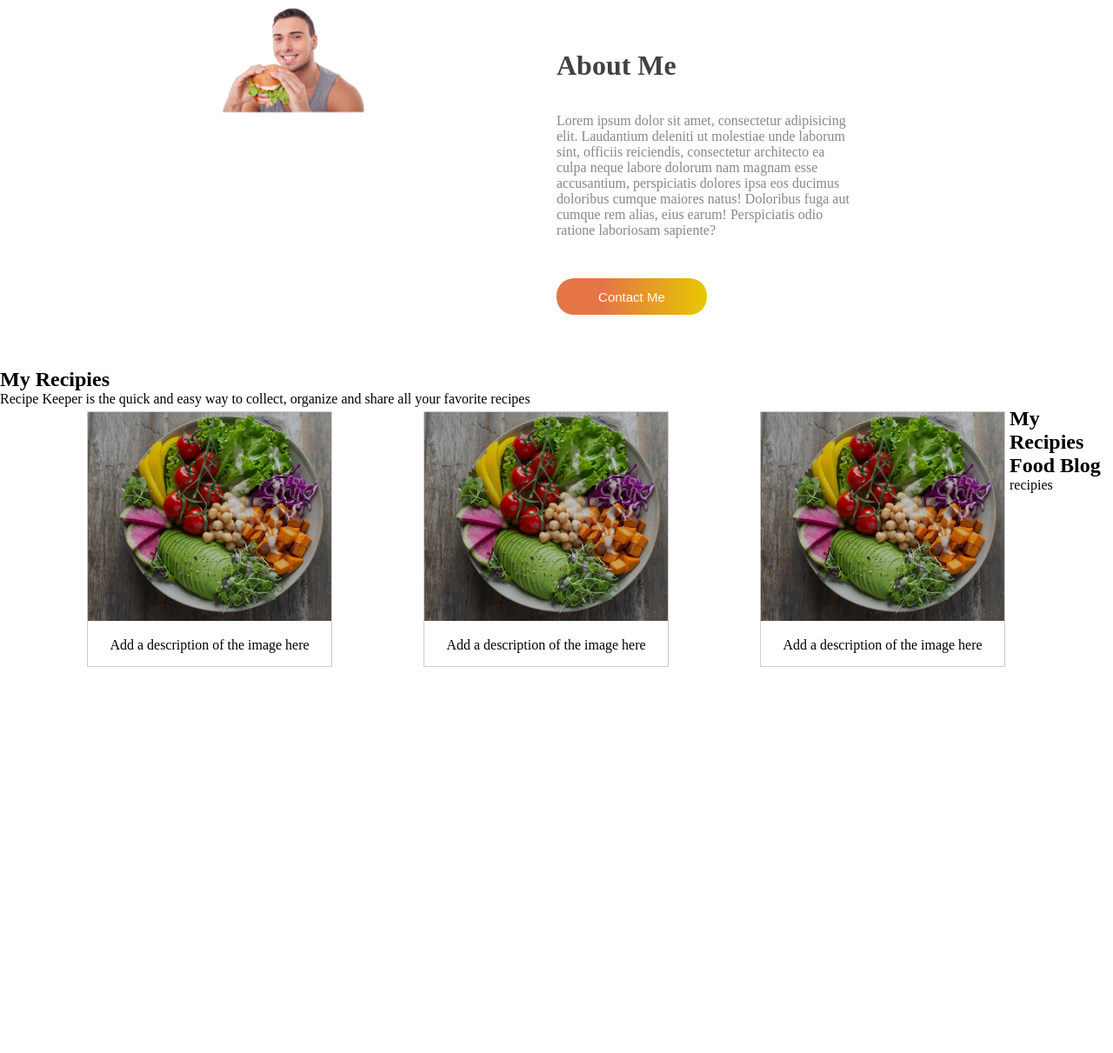
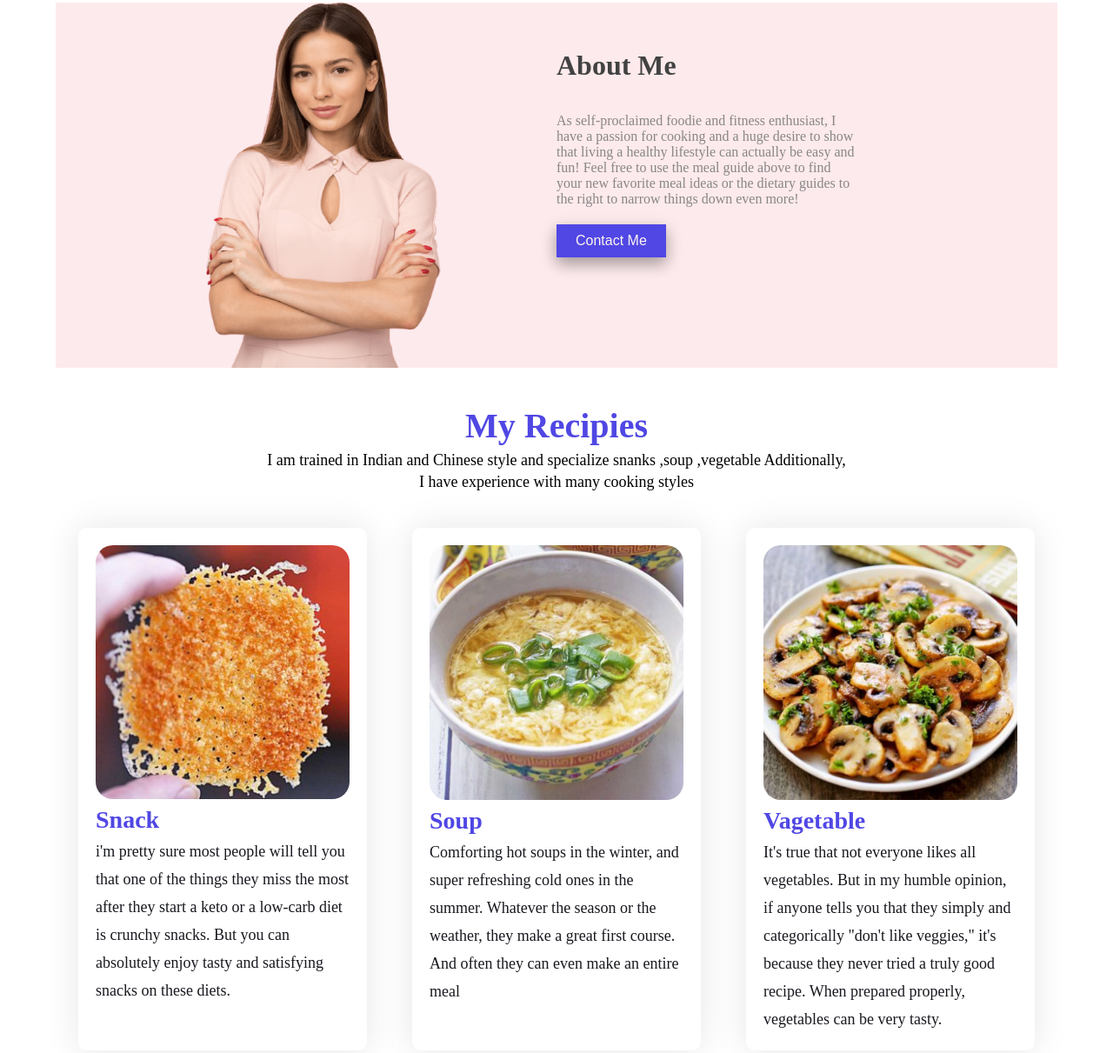
Before and after one commit to mahfuzmahadi/food-blog, a plain HTML site: page index.html in a window 1280 px wide. Shown: the part 427-1638 px from the top of the page at 87% size. Before the commit the page ends 1199 px from the top, so only its background shows below. Drawn offline with Linux system fonts and the light colour scheme.

Commit message:
all added

```diff
--- a/index.html
+++ b/index.html
@@ -17,54 +17,57 @@
                 <p style="color: #898686;">
                     Images you don't need a diet because we provide <br> Healthy and delicious food for you
                 </p>
-                <button class="orderBtn">Order Food</button>
+                <button class="button"><a href="www.facebook.com" style="color: seashell;text-decoration: none;">Order Now</a></button>
             </div>
             <div class="topRight">
-                <img src="images/male/31602633-happy-man-with-unhealthy-burger-sandwich-in-hand-get-ready-to-eat-isolated-on-a-white-background-fas-removebg-preview.png" alt="">
+                <img src="images/male/boyburger.png" alt="">
             </div>
         </div>
         <div class="bottomSection">
             <div class="bottomLeft">
-                <img src="images/male/attractive-man-eating-hamburger-he-260nw-310832510-removebg-preview.png" alt="">
+                <img style="height: 420px;width: 270px;" src="images/female/Person Image.png" alt="">
             </div>
             <div class="bottomRight">
                 <br><br><br>
                 <h1 style="color: #424242;">About Me</h1>
                 <br><br>
                 <div class="PersonDetails">
-                    <p style="color: #898686;">Lorem ipsum dolor sit amet, consectetur adipisicing elit. Laudantium deleniti ut molestiae unde
-                        laborum sint, officiis reiciendis, consectetur architecto ea culpa neque labore dolorum nam
-                        magnam esse accusantium, perspiciatis dolores ipsa eos ducimus doloribus cumque maiores natus!
-                        Doloribus fuga aut cumque rem alias, eius earum! Perspiciatis odio ratione laboriosam sapiente?
+                    <p style="color: #898686;">As self-proclaimed foodie and fitness enthusiast, I have a passion for cooking and a huge desire to show that living a healthy lifestyle can actually be easy and fun!  Feel free to use the meal guide above to find your new favorite meal ideas or the dietary guides to the right to narrow things down even more!
                     </p>
                 </div>
-                <button class="orderBtn">Contact Me</button>
+                <button class="button"><a href="www.facebook.com" style="color: seashell;text-decoration: none;">Contact Me</a></button>
             </div>
         </div>
     </div>
-  <section class="recipies">
-      <h1>My Recipies</h1>
-      <p>Recipe Keeper is the quick and easy way to collect, organize and share all your favorite recipes</p>
-      <div class="foods">
-        <img src="images/food/Project Cover5.png" alt="Cinque Terre" width="600" height="400">
-      <div class="desc">Add a description of the image here</div>
-    </div>
-
-    <div class="foods">
-        <img src="images/food/Project Cover5.png" alt="Forest" width="600" height="400">
-      <div class="desc">Add a description of the image here</div>
-    </div>
-
-    <div class="foods">
-        <img src="images/food/Project Cover5.png" alt="Northern Lights" width="600" height="400">
-      <div class="desc">Add a description of the image here</div>
-    </div>
+    <section class="recipies-area" style="margin-top: 40px;">
+      <div class="recipis-heading">
+          <h1>My Recipies</h1>
+          <p>I am trained in Indian and Chinese style and specialize snanks ,soup ,vegetable Additionally,<br> I have experience with many cooking styles</p>
+      </div>
+      <div class="recipis-content">
+          <div class="recipi-item">
+              <img src="images/food/1.jpg" alt="">
+              <h1>Snack</h1>
+              <p>i'm pretty sure most people will tell you that one of the things they miss the most after they start a keto or a low-carb diet is crunchy snacks. But you can absolutely enjoy tasty and satisfying snacks on these diets.
+              </p>
+          </div>
+          <div class="recipi-item">
+              <img src="images/food/soup.jpg" alt="">
+              <h1>Soup</h1>
+              <p>Comforting hot soups in the winter, and super refreshing cold ones in the summer. Whatever the season or the weather, they make a great first course. And often they can even make an entire meal
+              </p>
+          </div>
+          <div class="recipi-item">
+              <img src="images/food/vegetable.jpg" alt="">
+              <h1>Vagetable</h1>
+              <p>It's true that not everyone likes all vegetables. But in my humble opinion, if anyone tells you that they simply and categorically "don't like veggies," it's because they never tried a truly good recipe. When prepared properly, vegetables can be very tasty.
+              </p>
+          </div>
+      </div>
   </section>
-  <section class="footer">
-    <div>
-        <h1>My Recipies Food Blog</h1>
-    <p>recipies</p>
-    </div>
-  </section>
+  <footer>
+    <h1><span style="color: steelblue;">Dhaka</span> Kitchen</h1>
+    <p> This blog will make you healthy .</p>
+</footer>
 </body>
 </html>
--- a/style.css
+++ b/style.css
@@ -21,16 +21,21 @@
     margin-left: 10%;
 }
 
-.orderBtn {
-    background: linear-gradient(90deg, rgba(229, 117, 70, 1) 31%, rgba(231, 200, 0, 1) 100%);
-    width: 30%;
-    height: 10%;
-    border: none;
-    margin-top: 8%;
-    color:rgb(252, 252, 252);
-    font-size: 15px;
-    border-radius: 20px;
-}
+.button {
+        background-color: #5047E4; /* Green */
+        border: none;
+        color: white;
+        padding: 10px 22px;
+        text-align: center;
+        text-decoration: none;
+        display: inline-block;
+        font-size: 16px;
+        margin-top: 20px;;
+        cursor: pointer;
+        -webkit-transition-duration: 0.4s; /* Safari */
+        transition-duration: 0.4s;
+        box-shadow: 0 8px 16px 0 rgba(0,0,0,0.2), 0 6px 20px 0 rgba(0,0,0,0.19);
+      }
 
 .topRight {
     width: 45%;
@@ -42,13 +47,16 @@
 }
 .topRight img{
     width: 62%;
+    margin-left: 60px;
+    margin-top: 60px;
 }
 
 .bottomSection {
     width: 100%;
     height: 420px;
     display: flex;
-    background-image: url("/bottombg.png");
+    background-image: url(images/shapes/Frame\ 58.jpg);
+    background-repeat: no-repeat;
     margin-top: 40px;
 }
 
@@ -68,21 +76,76 @@
     width: 50%;
     height: 420px;
 }
+.recipies-area{
+    margin-bottom: 100px;
+    padding: 0 5%;
+}
+.recipis-heading{
+    text-align: center;
+    width: 706px;
+    margin: auto;
+}
+.recipis-heading h1{
 
-.foods {
-    margin: 5px;
-    margin-left: 100px;;
-    border: 1px solid #ccc;
-    float: left;
-    width:280px;
-  }
+    color: #5047E4;
+    font-size: 40px;
+    font-weight: 700;
+    line-height: 54px;
+}
+.recipis-heading p{
 
-  .foods img {
+    font-weight: 400;
+    font-size: 18px;
+    line-height: 25px;
+    color: black;
+
+}
+.recipis-content{
+    display: flex;
+    margin-top: 40px;
+}
+.recipi-item{
+
+    width: 33.34%;
+    padding: 20px;
+    box-shadow: 0px 0px 40px rgba(0, 0, 0, 0.1);
+    border-radius: 10px;
+    margin: 0px 26px 0px 26px;
+    background: #FFFFFF;
+}
+.recipi-item h1{
+
+    font-size: 28px;
+    font-weight: 800;
+    line-height: 40px;
+    letter-spacing: 0em;
+    text-align: left;
+    color: #5047E4;
+}
+.recipi-item p{
+
+    font-weight: 400;
+    font-size: 18px;
+    line-height: 32px;
+    color: #18191F;
+}
+
+.recipi-item img{
     width: 100%;
-    height: auto;
-  }
-
-  .desc {
-    padding: 15px;
+    border-radius: 20px;
+}
+footer{
+    background: #000;
     text-align: center;
-  }
+    padding: 50px 0px 50px 0px;
+}
+footer h1{
+    color: white;
+    font-weight: 600;
+    font-size: 30px;
+    line-height: 41px;
+    color: #5B5B5B;
+}
+footer p{
+    color: white;
+}
```
Also changed, not shown: images/food/1.jpg (added), images/food/1.jpg.png (added), images/food/soup.jpg (added), images/food/vegetable.jpg (added), images/food/vegetable.jpg.png (added), 1 other file.
